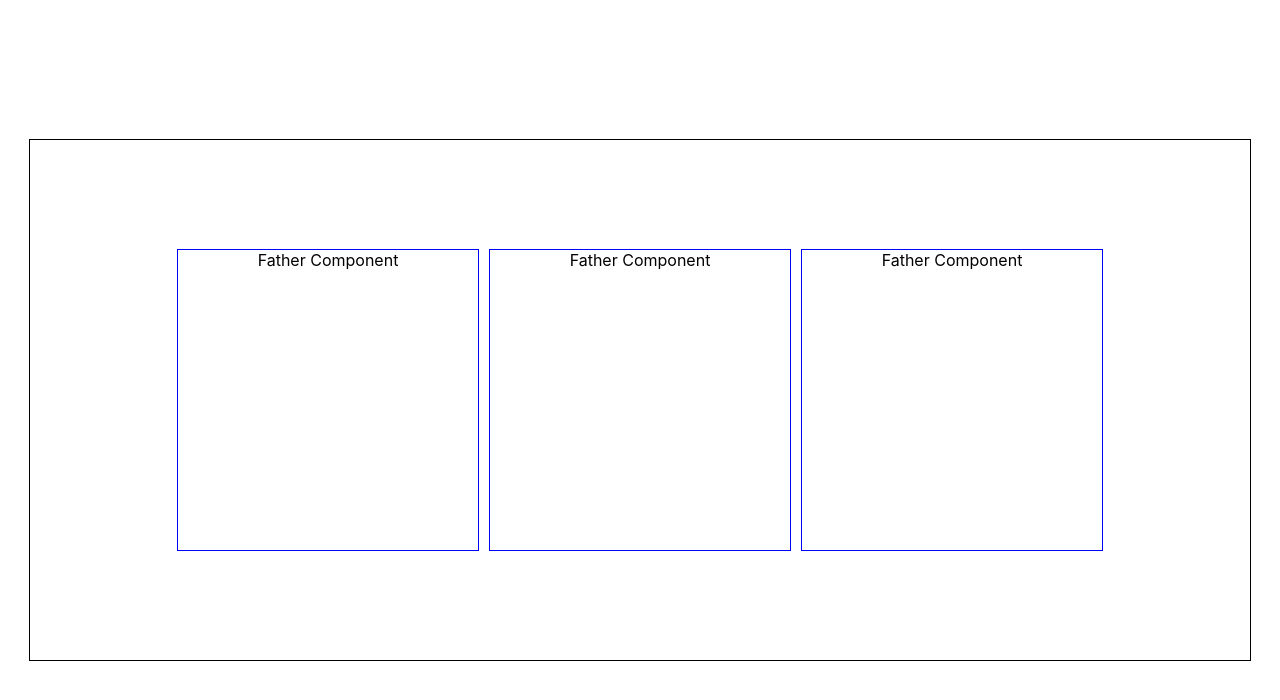
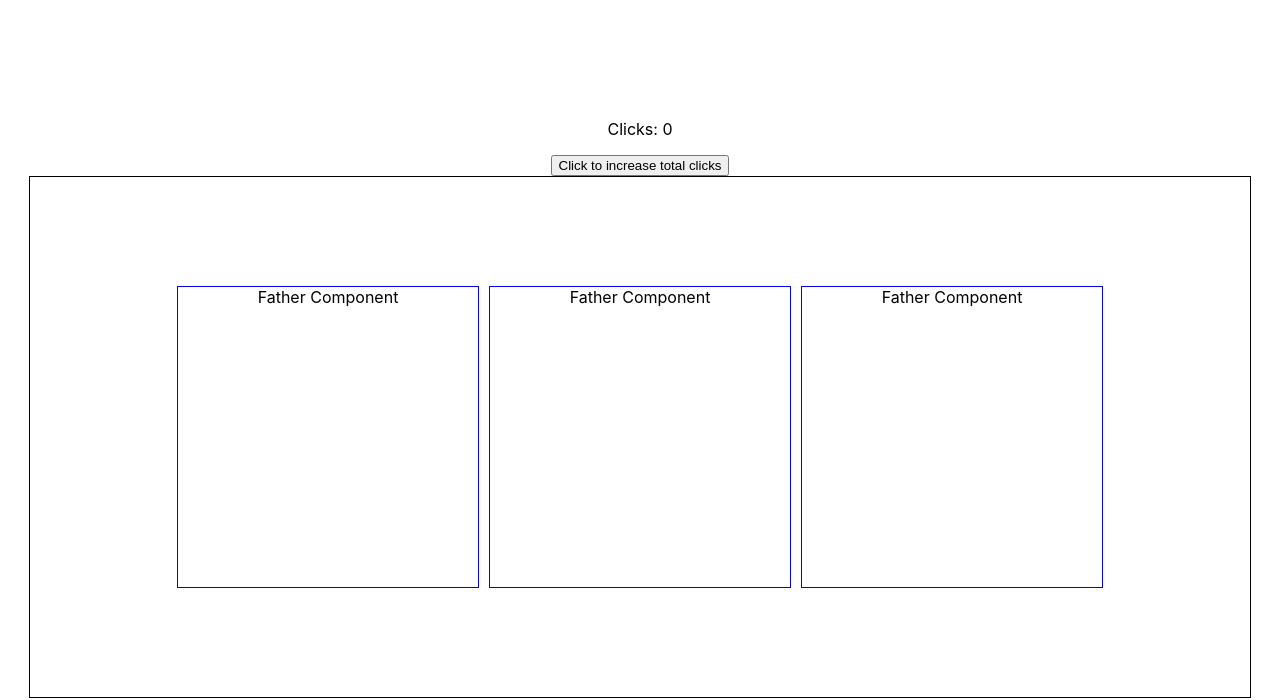
Before and after one commit to ddfilipov/react-context-test, a React (Create React App) app: page / in a window 1280 px wide. Shown: the top 700 px of the page. Built offline with nearby package versions, Linux system fonts and the light colour scheme.

Commit message:
adding logic

```diff
--- a/src/components/MainContainer.tsx
+++ b/src/components/MainContainer.tsx
@@ -1,9 +1,11 @@
 import { FatherCounter } from "./FatherCounter";
 import styled from "styled-components";
+import { useState } from "react";
 
 const Wrapper = styled.div`
     display: flex;
     justify-content: center;
+    flex-direction: column;
     align-items: center;
     text-align: center;
     min-height: 100vh;
@@ -22,8 +24,16 @@ const Container = styled.div`
 `;
 
 export const MainContainer = () => {
+    const [totalClicks, settotalClicks] = useState<number>(0);
+
+    const clicky = () => {
+        settotalClicks(totalClicks + 1);
+    };
+
     return (
         <Wrapper>
+            <p>Clicks: {totalClicks}</p>
+            <button onClick={clicky}>Click to increase total clicks</button>
             <Container>
                 <FatherCounter />
                 <FatherCounter />
```
